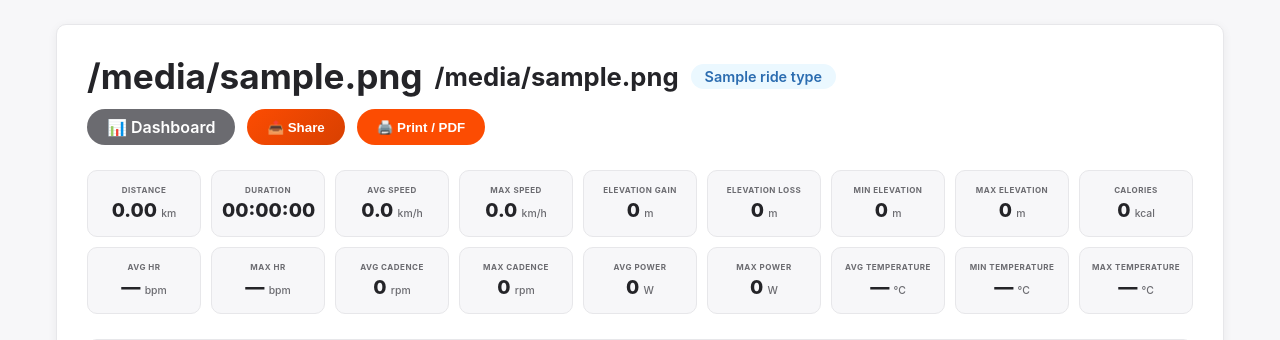
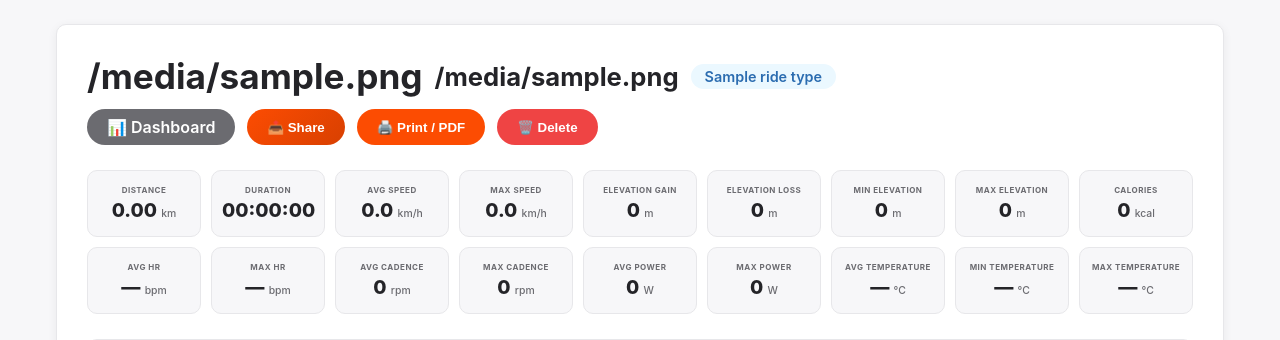
Before and after one commit to faiqjadoon26/fit_reader, a Flask app: template templates/ride_summary.html in a window 1280 px wide. Shown: the part 56-396 px from the top of the page. Run offline with Flask 3, Linux system fonts and the light colour scheme; the template is opened without the code that fills it: most values are stand-ins (such as "Sample title", 1, 10 or a date in 2020); some libraries are stand-ins or nearby versions.

Commit message:
Update ride_summary.html

```diff
--- a/templates/ride_summary.html
+++ b/templates/ride_summary.html
@@ -7,6 +7,7 @@
     <link rel="stylesheet" href="https://unpkg.com/leaflet@1.9.4/dist/leaflet.css" />
     <script src="https://cdn.jsdelivr.net/npm/chart.js@4.4.0/dist/chart.umd.min.js"></script>
     <style>
+        /* ── All your existing styles remain the same ── */
         :root {
             --bg: #f7f7f9;
             --card: #ffffff;
@@ -110,6 +111,9 @@
         .btn-secondary:hover { background: var(--text); }
         .btn-download { background: #22c55e; color: white; }
         .btn-download:hover { background: #16a34a; transform: scale(1.02); }
+        /* ── Delete button ── */
+        .btn-delete { background: #ef4444; color: white; }
+        .btn-delete:hover { background: #dc2626; transform: scale(1.02); }
 
         .stats-grid { display: grid; grid-template-columns: repeat(auto-fit, minmax(110px,1fr)); gap: 10px; margin: 25px 0; }
         .stat-card { background: var(--bg); padding: 14px 10px; border-radius: var(--radius); text-align: center; border: 1px solid var(--line); transition: background var(--transition), border-color var(--transition); }
@@ -647,6 +651,7 @@
                     <a href="/dashboard" class="btn btn-dashboard">📊 Dashboard</a>
                     <button class="btn btn-share" onclick="openShareModal()">📤 Share</button>
                     <button class="btn btn-print" onclick="window.print()">🖨️ Print / PDF</button>
+                    <button class="btn btn-delete" onclick="deleteRide()">🗑️ Delete</button>
                 </div>
             </div>
 
@@ -870,7 +875,7 @@
             </div>
 
             <div class="share-styles-grid">
-                <!-- Style 1: Map + Stats (Transparent) -->
+                <!-- Style 1: Map + Stats -->
                 <div class="share-style-card" onclick="generateShareImage('strava')">
                     <div class="share-style-preview strava-preview">
                         <div class="preview-title">🚴 FIT READER</div>
@@ -895,7 +900,7 @@
                     <div class="share-style-name">🗺️ Map + Stats</div>
                 </div>
 
-                <!-- Style 2: Clean Stats (Transparent) -->
+                <!-- Style 2: Clean Stats -->
                 <div class="share-style-card" onclick="generateShareImage('clean')">
                     <div class="share-style-preview clean-preview">
                         <div class="preview-header">
@@ -933,7 +938,7 @@
                     <div class="share-style-name">📊 Clean Stats</div>
                 </div>
 
-                <!-- Style 3: Minimal (Transparent) -->
+                <!-- Style 3: Minimal -->
                 <div class="share-style-card" onclick="generateShareImage('minimal')">
                     <div class="share-style-preview minimal-preview">
                         <div>
@@ -959,7 +964,7 @@
                     <div class="share-style-name">✨ Minimal</div>
                 </div>
 
-                <!-- Style 4: Pure Transparent -->
+                <!-- Style 4: Transparent -->
                 <div class="share-style-card" onclick="generateShareImage('transparent')">
                     <div class="share-style-preview transparent-preview">
                         <div class="transparent-label">
@@ -1149,6 +1154,39 @@
                 closeShareModal();
             }
         });
+
+        // ── DELETE RIDE FUNCTION ──────────────────────────────────
+        function deleteRide() {
+            const rideId = {{ ride.id }};
+            if (!confirm('Are you sure you want to delete this ride? This action cannot be undone.')) {
+                return;
+            }
+
+            document.getElementById('toast').textContent = 'Deleting ride...';
+            document.getElementById('toast').className = 'toast show';
+
+            fetch(`/ride/${rideId}`, {
+                method: 'DELETE',
+                headers: {
+                    'Content-Type': 'application/json'
+                }
+            })
+            .then(response => response.json())
+            .then(data => {
+                if (data.status === 'deleted') {
+                    showToast('🗑️ Ride deleted successfully!', 'success');
+                    setTimeout(() => {
+                        window.location.href = '/dashboard';
+                    }, 1500);
+                } else {
+                    showToast('❌ Failed to delete ride: ' + (data.error || 'Unknown error'), 'error');
+                }
+            })
+            .catch(error => {
+                console.error('Delete error:', error);
+                showToast('❌ Failed to delete ride', 'error');
+            });
+        }
 
         // ── Leaflet Map ────────────────────────────────────
         let mapInstance = null;
```
